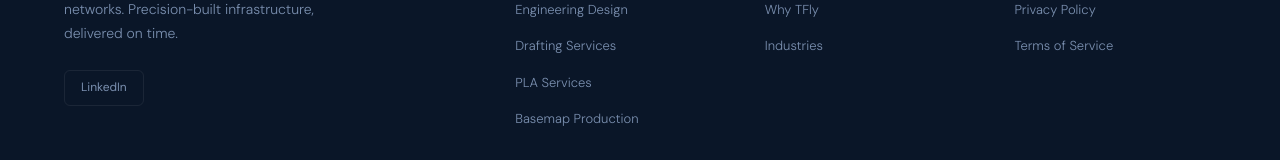
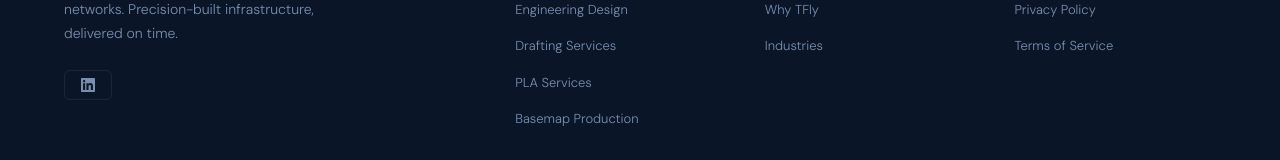
Before and after one commit to Muthaharshaik/tfly-website, a Next.js app: page / in a window 1280 px wide. Shown: the part 7074-7234 px from the top of the page. Built offline with nearby package versions, Linux system fonts and the light colour scheme.

Commit message:
linkedin

```diff
--- a/components/Footer.js
+++ b/components/Footer.js
@@ -76,7 +76,9 @@
                 style={{ padding: '7px 16px', fontSize: 12, color: 'var(--muted)', border: '1px solid var(--border)', borderRadius: 6, textDecoration: 'none', transition: 'all 0.2s' }}
                 onMouseEnter={e => { e.target.style.color = '#fff'; e.target.style.borderColor = 'var(--border-2)' }}
                 onMouseLeave={e => { e.target.style.color = 'var(--muted)'; e.target.style.borderColor = 'var(--border)' }}>
-                LinkedIn
+                      <svg width="14" height="14" viewBox="0 0 24 24" fill="currentColor">
+      <path d="M20.447 20.452h-3.554v-5.569c0-1.328-.027-3.037-1.852-3.037-1.853 0-2.136 1.445-2.136 2.939v5.667H9.351V9h3.414v1.561h.046c.477-.9 1.637-1.85 3.37-1.85 3.601 0 4.267 2.37 4.267 5.455v6.286zM5.337 7.433a2.062 2.062 0 01-2.063-2.065 2.064 2.064 0 112.063 2.065zm1.782 13.019H3.555V9h3.564v11.452zM22.225 0H1.771C.792 0 0 .774 0 1.729v20.542C0 23.227.792 24 1.771 24h20.451C23.2 24 24 23.227 24 22.271V1.729C24 .774 23.2 0 22.222 0h.003z" />
+    </svg>
               </a>
             </div>
           </div>
```
